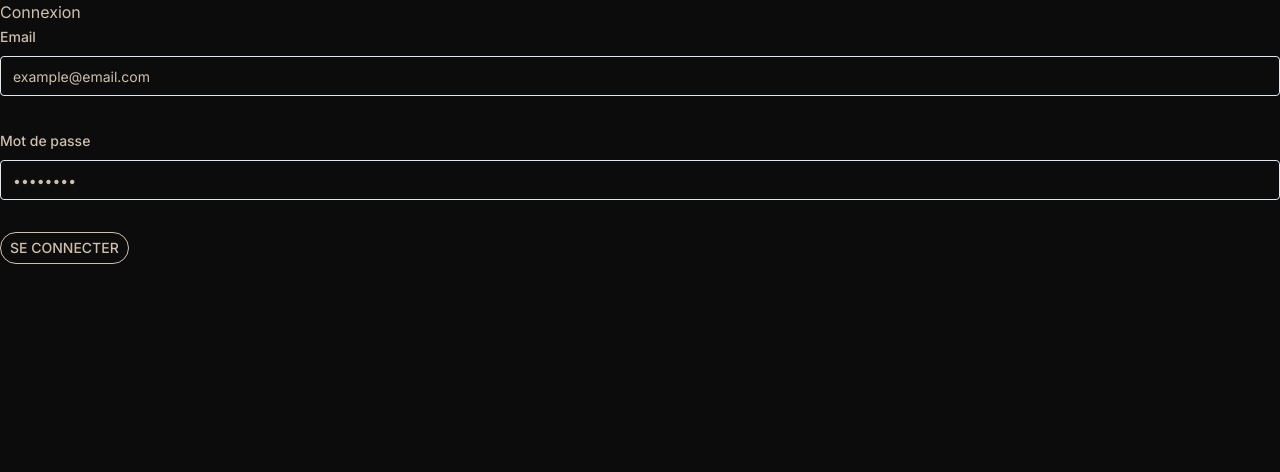
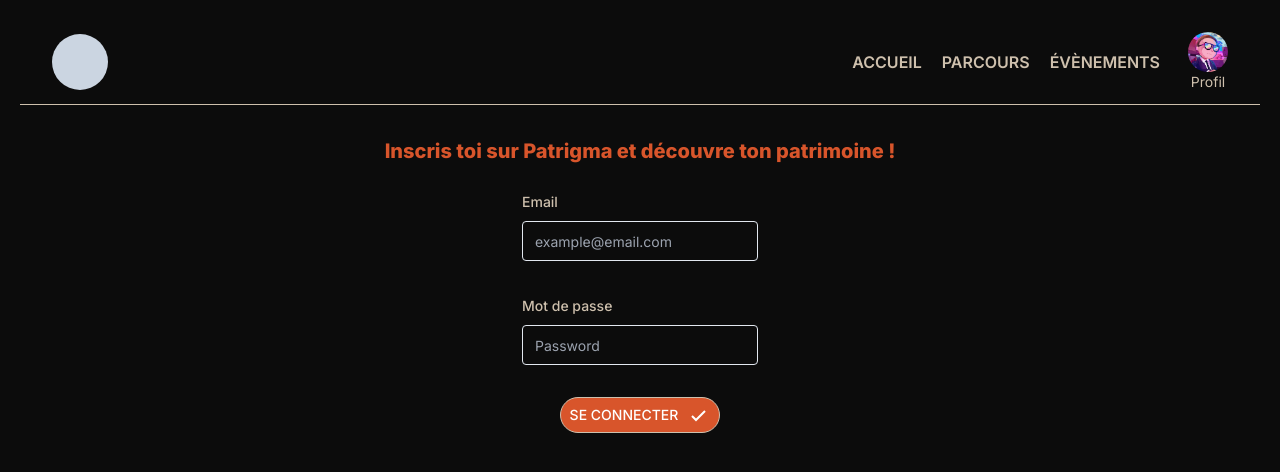
Before and after one commit to MaximeDan/Patrigma, a Next.js app: page /signin in a window 1280 px wide. Shown: the top 472 px of the page. Built offline with nearby package versions, Linux system fonts and the light colour scheme; no server answers.

Commit message:
Fix page login

```diff
--- a/src/components/form/Login.tsx
+++ b/src/components/form/Login.tsx
@@ -15,6 +15,8 @@
 } from "@/components/ui/form";
 import { Input } from "@/components/ui/input";
 import { signIn } from "next-auth/react";
+import { Icons } from "../Icons";
+import TopBar from "../TopBar";
 
 type LoginForm = z.infer<typeof loginSchema>;
 
@@ -22,8 +24,8 @@
   const form = useForm<LoginForm>({
     resolver: zodResolver(loginSchema),
     defaultValues: {
-      email: "example@email.com",
-      password: "password",
+      email: "",
+      password: "",
     },
   });
 
@@ -42,8 +44,19 @@
   };
 
   return (
+    <div className="fixed left-0 top-0 z-10 flex size-full flex-col overflow-scroll bg-background px-5 pb-12 pt-5">
+      <TopBar />
+      <div className="flex justify-center mb-6">
+        <h1 className="text-xl font-extrabold text-orange">
+          Inscris toi sur Patrigma et découvre ton patrimoine !
+        </h1>
+      </div>
+      <div className="flex justify-center">
         <Form {...form}>
-      <form onSubmit={form.handleSubmit(onSubmit)} className="space-y-8">
+          <form
+            onSubmit={form.handleSubmit(onSubmit)}
+            className="space-y-8 flex flex-col items-center"
+          >
             <FormField
               control={form.control}
               name="email"
@@ -51,7 +64,7 @@
                 <FormItem>
                   <FormLabel>Email</FormLabel>
                   <FormControl>
-                <Input {...field} />
+                    <Input {...field} placeholder="example@email.com" />
                   </FormControl>
                   <FormMessage />
                 </FormItem>
@@ -64,15 +77,28 @@
                 <FormItem>
                   <FormLabel>Mot de passe</FormLabel>
                   <FormControl>
-                <Input type="password" {...field} />
+                    <Input type="password" {...field} placeholder="Password" />
                   </FormControl>
                   <FormMessage />
                 </FormItem>
               )}
             />
-        <Button type="submit">Se connecter</Button>
+            <Button
+              type="submit"
+              className="bg-orange text-white hover:bg-orange-600 mt-4"
+            >
+              <span>Se connecter</span>
+              <Icons.check
+                width={14}
+                height={14}
+                className="ml-2"
+                fill="#fff"
+              />
+            </Button>
           </form>
         </Form>
+      </div>
+    </div>
   );
 };
 
```
Also changed, not shown: 1 other file (tests, documents, lock files or other folders). Lines whose indentation alone changed are shown as unchanged.
